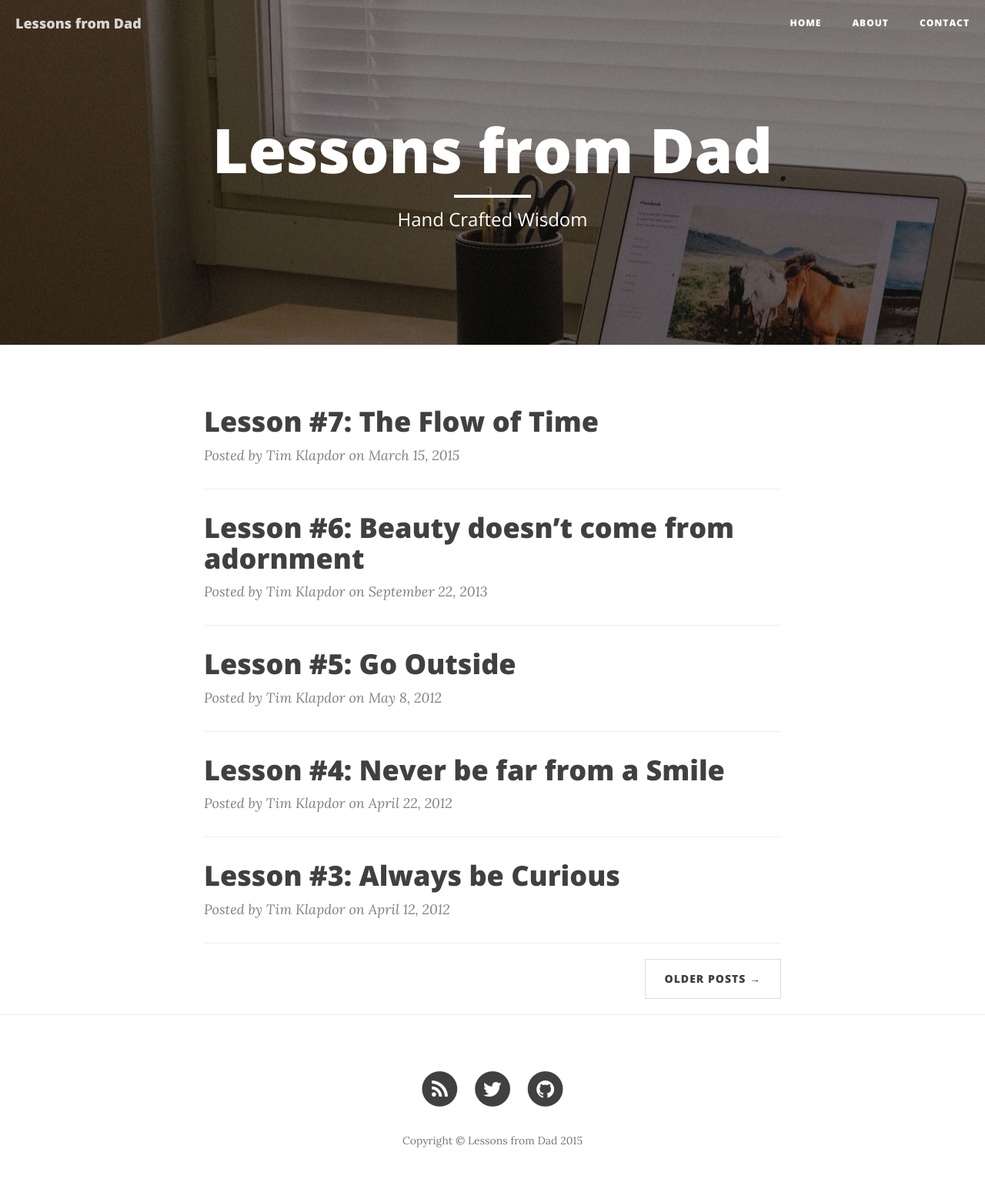
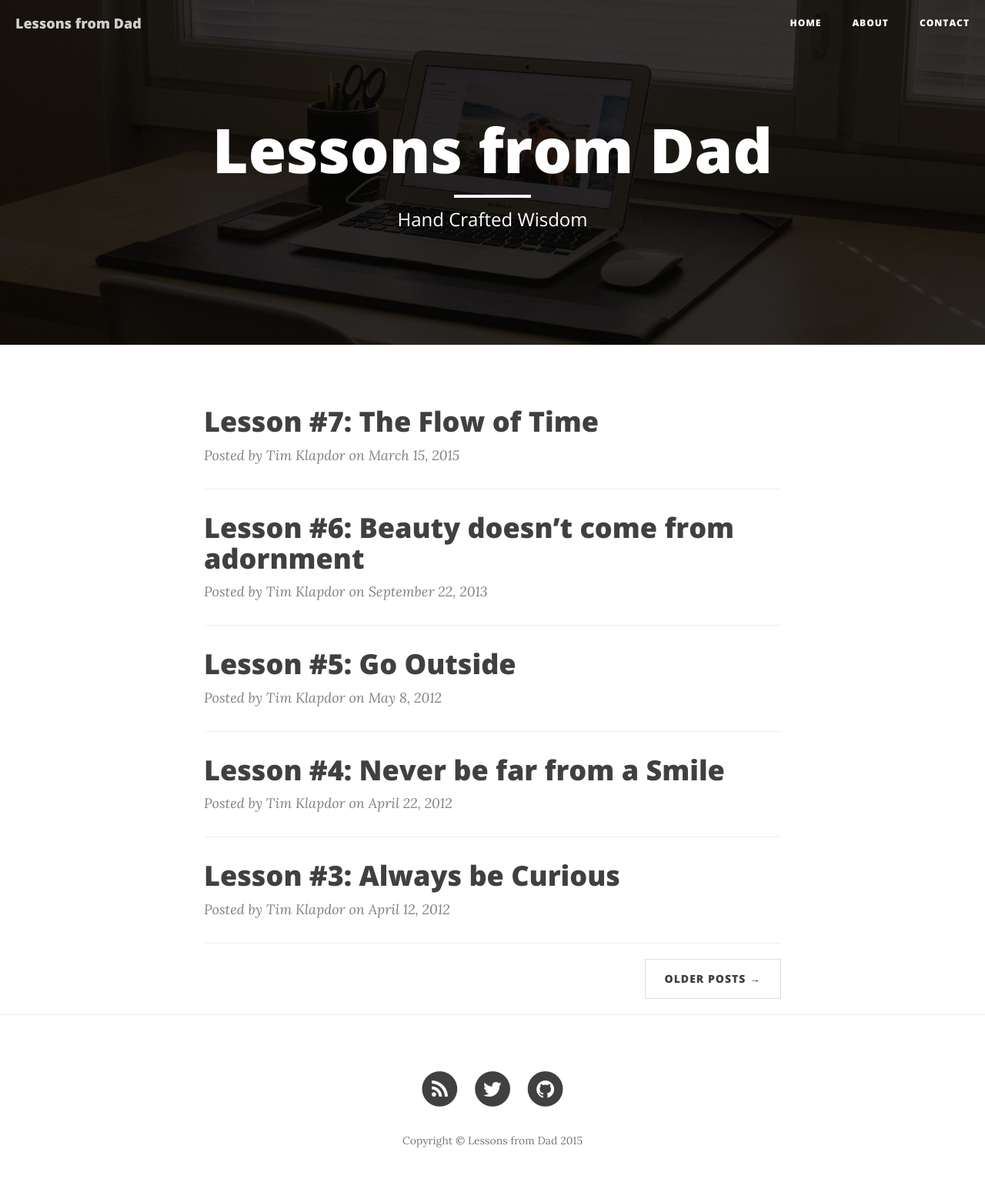
Before and after one commit to timklapdor/Lessons-From-Dad, a Jekyll site: the page built from index.html, in a window 1280 px wide. Shown: the whole page at 77% size. Built offline with Jekyll 4.4.1, drawn with Linux system fonts in a browser that asks for light colours; nearby versions of some CDN libraries; the list of posts is cut into pages by our own code.

Commit message:
overlay2

```diff
--- a/_layouts/page.html
+++ b/_layouts/page.html
@@ -3,7 +3,7 @@
 ---
 
 <!-- Page Header -->
-<header class="intro-header" style="background: rgba(0,0,0,0.5) url('{{ site.baseurl }}/{% if page.header-img %}{{ page.header-img }}{% else %}{{ site.header-img }}{% endif %}')">
+<header class="intro-header" style="background-image: linear-gradient(rgba(0, 0, 0, 0.6), rgba(0, 0, 0, 0.6)), url('{{ site.baseurl }}/{% if page.header-img %}{{ page.header-img }}{% else %}{{ site.header-img }}{% endif %}')">
     <div class="container">
         <div class="row">
             <div class="col-lg-8 col-lg-offset-2 col-md-10 col-md-offset-1">
```
